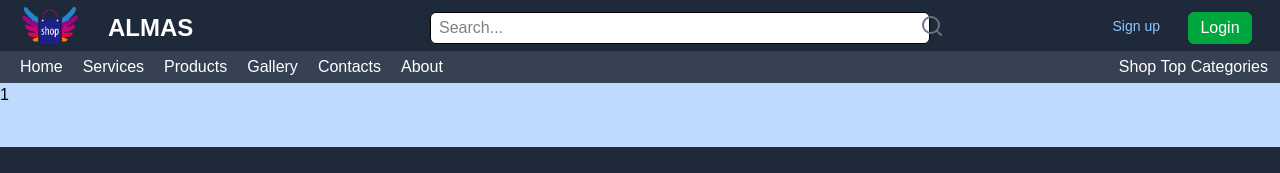
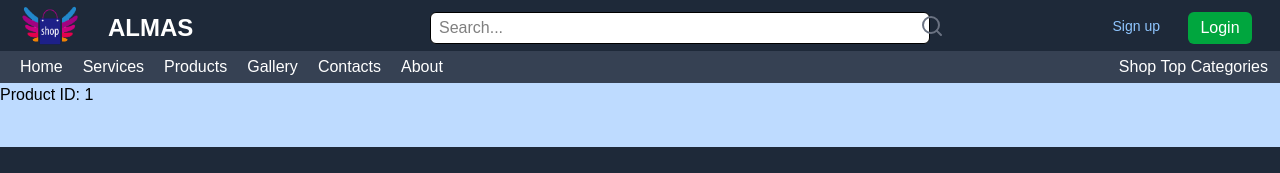
Before and after one commit to ehsannoori528/Store-App, a Next.js app: page /products/1 in a window 1280 px wide. Shown: the top 173 px of the page. Built offline with nearby package versions, Linux system fonts and the light colour scheme.

Commit message:
bug fexes

```diff
--- a/src/app/(main)/products/[productid]/page.tsx
+++ b/src/app/(main)/products/[productid]/page.tsx
@@ -1,18 +1,13 @@
-import React from 'react'
+interface PageProps {
+  params: {
+    productid: string;
+  };
+}
 
-const MyProducts = ({params}: {
-
-  params: {
-    productid: string
-  }
-
-} ) => {
+export default function ProductPage({ params }: PageProps) {
   return (
-
     <div>
-        {params.productid}
+      <h1>Product ID: {params.productid}</h1>
     </div>
-
   );
 }
-export default MyProducts;
--- a/src/app/about/page.tsx
+++ b/src/app/about/page.tsx
@@ -26,7 +26,8 @@ export default function AboutPage() {
 
 
           </div>
+          <br /><br /><br />
+      </div>
 
-      </div>
   );
 }
```
